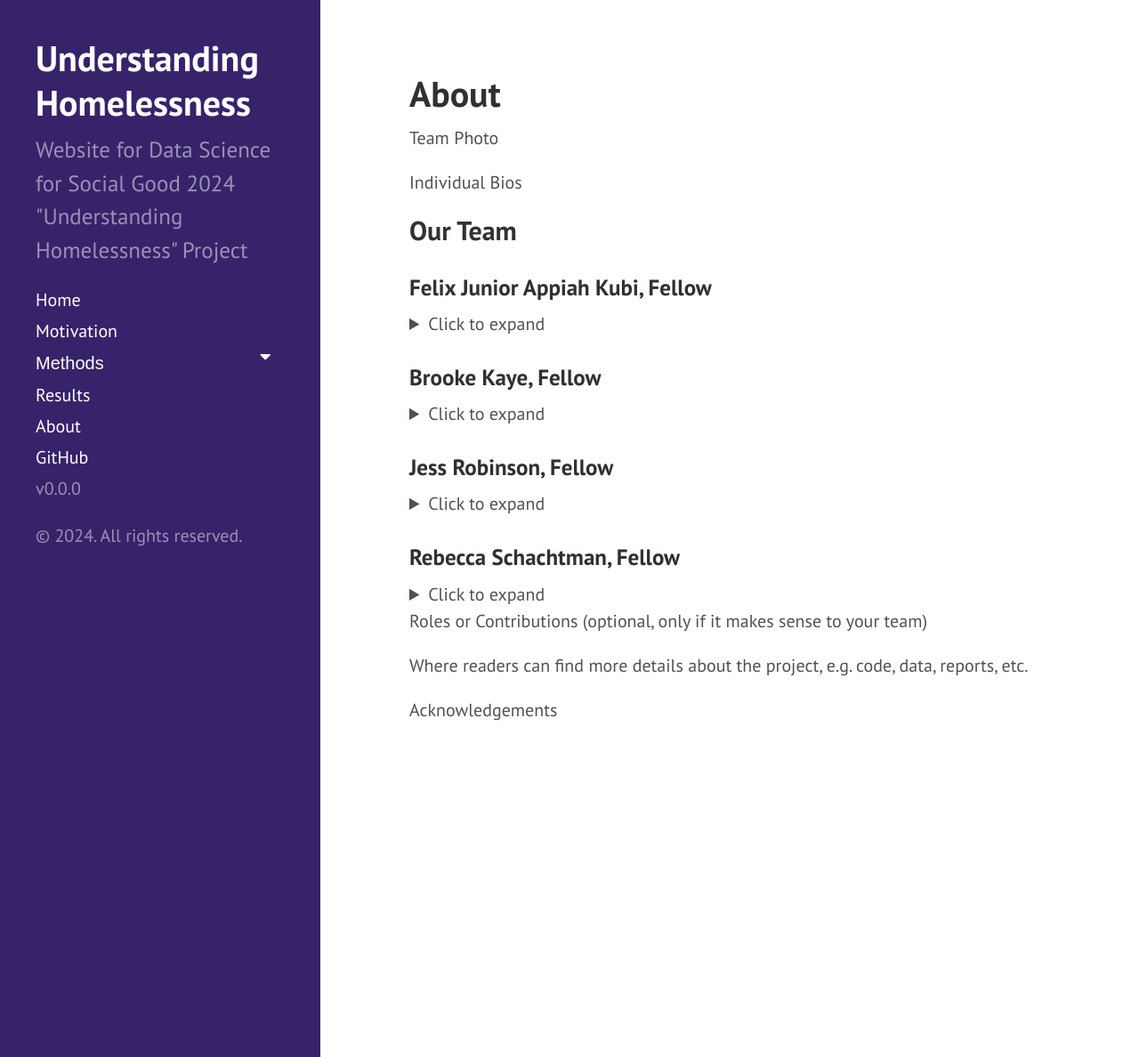
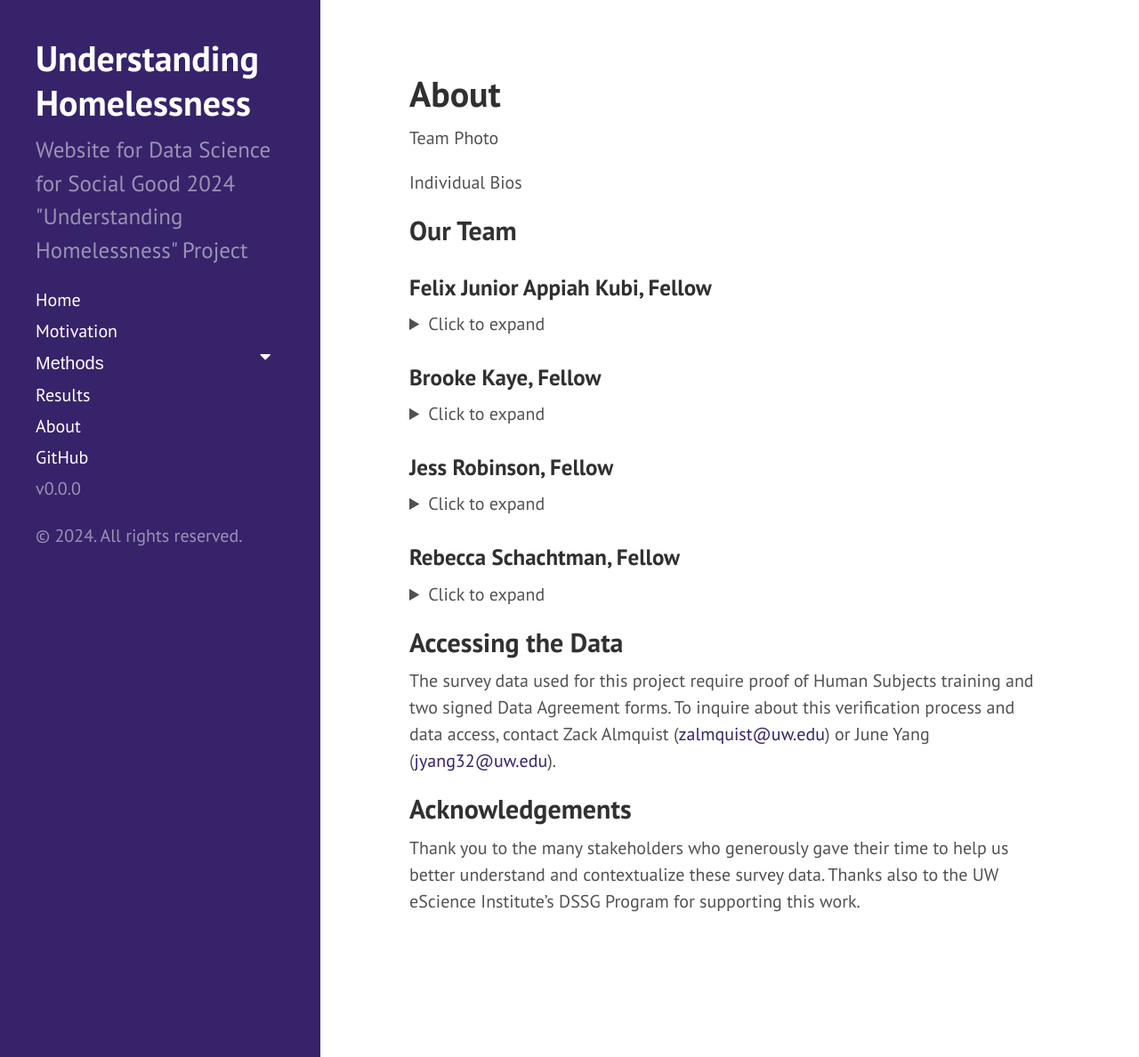
Before and after one commit to uwescience/DSSG2024_Understanding_Homelessness, a Jekyll site: the page built from about.md, in a window 1280 px wide and 1188 px high. Shown: the whole window at 89% size. Built offline with Jekyll 4.4.1, drawn with Linux system fonts in a browser that asks for light colours.

Commit message:
Update about.md

```diff
--- a/about.md
+++ b/about.md
@@ -42,12 +42,15 @@ Jess Robinson is a PhD student in Sociology at Columbia University and an incomi
 <details>
 <summary>Click to expand</summary>
 
-Rebecca is a Ph.D. candidate in Social Psychology at the University of Washington. Her work employs experimental methods to examine biases in responses to and perceptions of women’s sexual harassment. Prior to graduate school, she received her B.A. in Psychology from Lawrence University in 2017 and then worked as a Research Assistant. In her role at the Centre for Evidence and Implementation, she primarily supported evidence synthesis projects on interventions aimed to improve outcomes social and educational outcomes for vulnerable groups of children (e.g., in out-of-home care, pre-school-aged, etc.). At the Centre for Workplace Leadership, she conducted quantitative and qualitative analyses based on survey data from partner organizations who were interested in understanding and improving their workplace culture. Based on these analyses, she also designed and co-delivered training materials for these organizations on unconscious bias, incivility, and sexual and racial harassment.
+Rebecca is a PhD candidate in Social Psychology at the University of Washington. Her work employs experimental methods to examine biases in responses to and perceptions of women’s sexual harassment. Prior to graduate school, she received her B.A. in Psychology from Lawrence University and then worked as a Research Assistant. In her role at the Centre for Evidence and Implementation, she primarily supported evidence synthesis projects on interventions aimed to improve outcomes social and educational outcomes for vulnerable groups of children (e.g., in out-of-home care, pre-school-aged, etc.). At the Centre for Workplace Leadership, she conducted quantitative and qualitative analyses based on survey data, translating these findings into training materials and strategic plans for partner organizations interested in understanding and improving their workplace cultures.
 
 </details>
 
-Roles or Contributions (optional, only if it makes sense to your team)
 
-Where readers can find more details about the project, e.g. code, data, reports, etc.
+## Accessing the Data
 
-Acknowledgements
+The survey data used for this project require proof of Human Subjects training and two signed Data Agreement forms. To inquire about this verification process and data access, contact Zack Almquist (<zalmquist@uw.edu>) or June Yang (<jyang32@uw.edu>).
+
+## Acknowledgements
+
+Thank you to the many stakeholders who generously gave their time to help us better understand and contextualize these survey data. Thanks also to the UW eScience Institute's DSSG Program for supporting this work.
```
